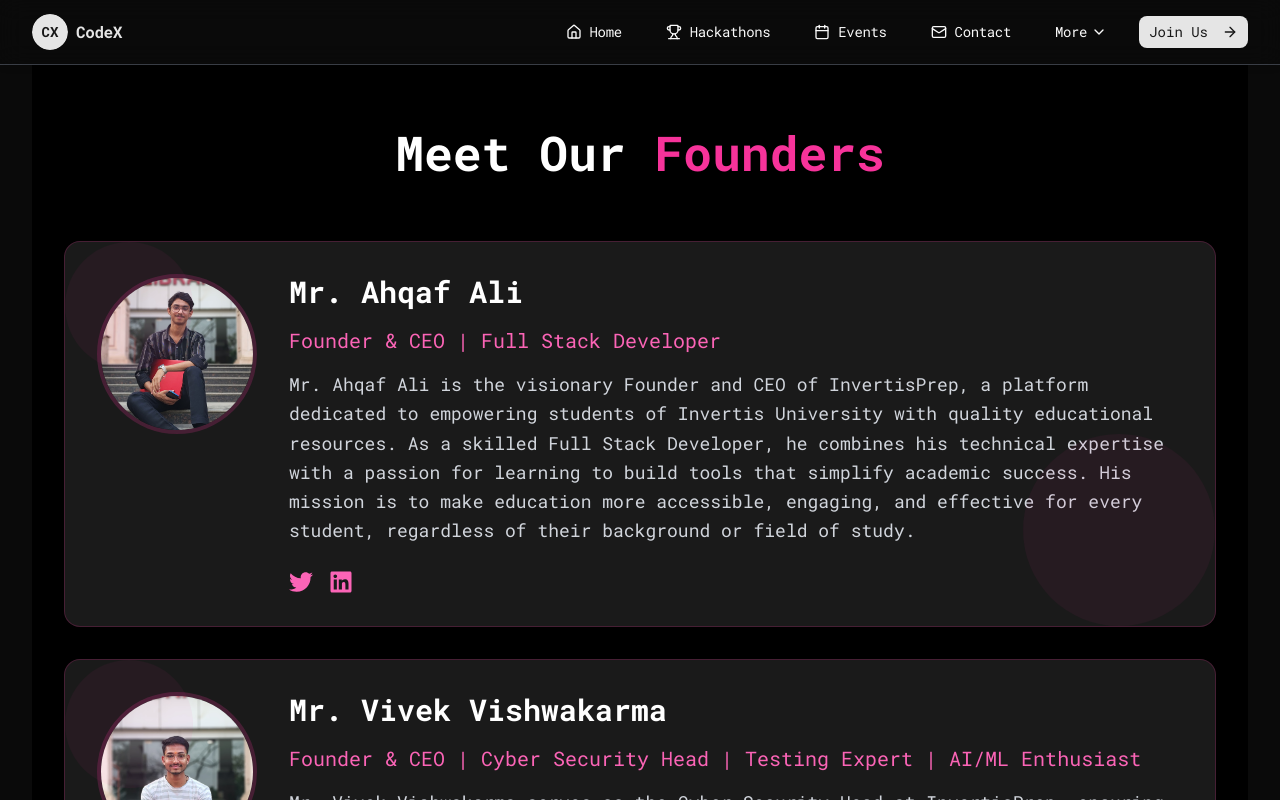
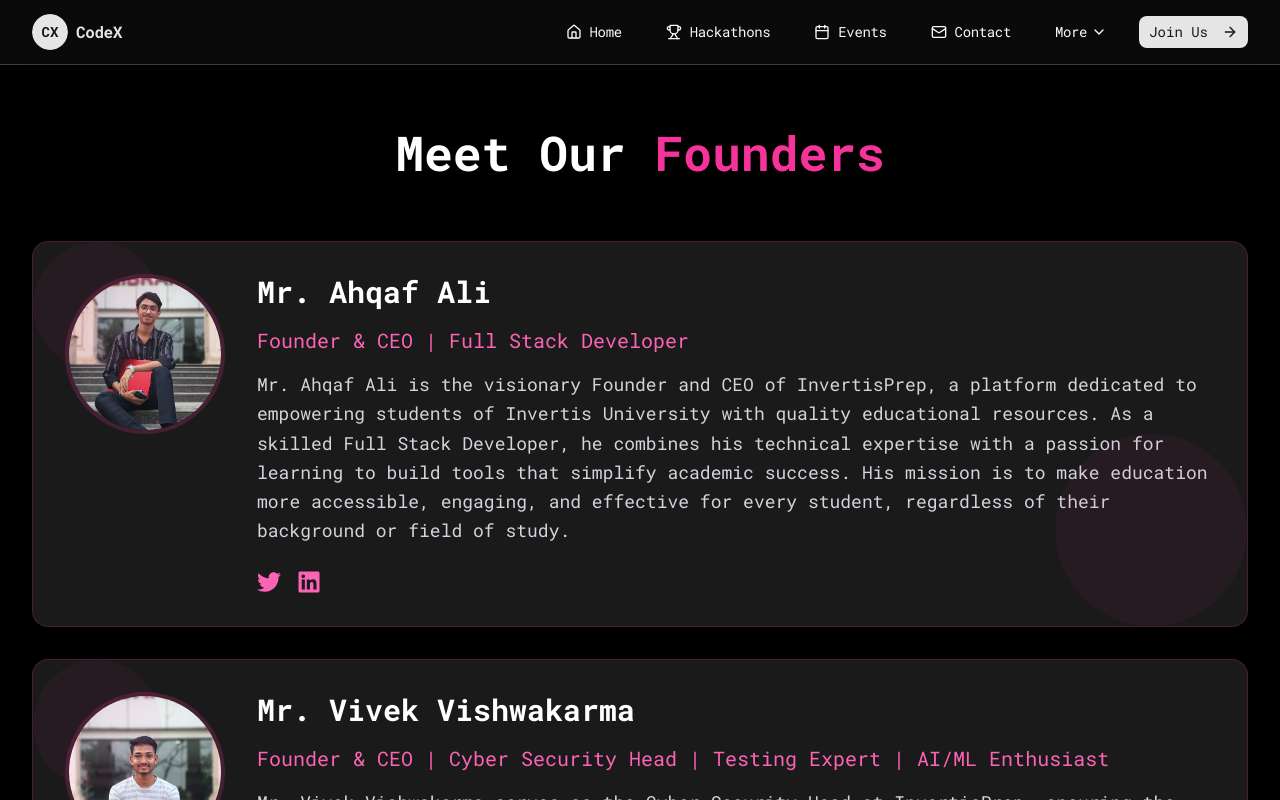
Before and after one commit to AhqafCoder/CodeX, a React (Vite) app: page /founders in a window 1280 px wide. Shown: the top 800 px of the page. Built offline with nearby package versions, Linux system fonts and the light colour scheme.

Commit message:
fixed margin error

```diff
--- a/package.json
+++ b/package.json
@@ -26,6 +26,7 @@
     "react": "^19.1.0",
     "react-dom": "^19.1.0",
     "react-hook-form": "^7.57.0",
+    "react-icons": "^5.5.0",
     "react-router-dom": "^7.6.2",
     "tailwind-merge": "^3.3.1",
     "tailwindcss": "^4.1.10"
--- a/src/components/layout/Layout.tsx
+++ b/src/components/layout/Layout.tsx
@@ -11,7 +11,7 @@
     <div className="min-h-svh flex flex-col bg-background text-foreground">
       {/* Use flex-col for vertical stacking */}
       <Navbar />
-      <main className="flex-1 container px-4 md:px-6 lg:px-8 mx-auto">
+      <main className="flex-1 w-full">
         {/* Ensure main is centered with container and mx-auto */}
         {children}
       </main>
--- a/src/pages/Founders.tsx
+++ b/src/pages/Founders.tsx
@@ -70,8 +70,8 @@
   ];
 
   return (
-    <div className="min-h-screen bg-black py-16 px-4 sm:px-6 lg:px-8">
-      <div className="max-w-7xl mx-auto">
+    <div className="min-h-screen bg-black">
+      <div className="container mx-auto px-4 sm:px-6 lg:px-8 py-16">
         <div className="text-center mb-16">
           <h1 className="text-5xl font-bold">
             <span className="text-white">Meet Our </span>
```
Also changed, not shown: 1 other file (tests, documents, lock files or other folders).
